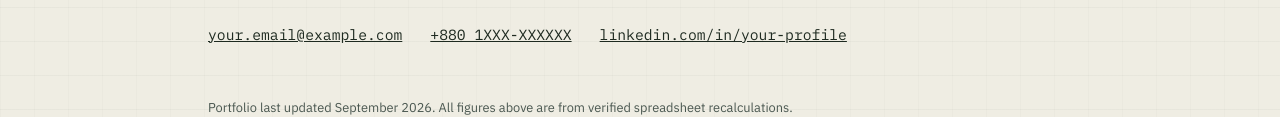
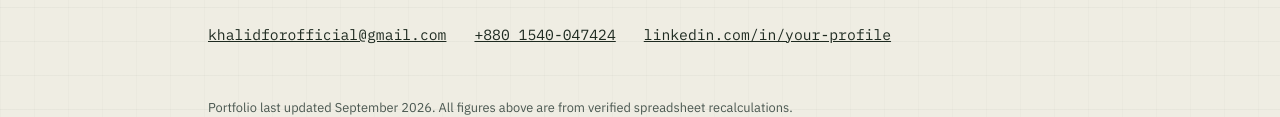
Before and after one commit to IbtisamulHassan/khalidz-portfolio-, a plain HTML site: page index.html in a window 1280 px wide. Shown: the part 5035-5152 px from the top of the page. Drawn offline with Linux system fonts and the light colour scheme.

Commit message:
Update index.html

```diff
--- a/index.html
+++ b/index.html
@@ -505,9 +505,9 @@
     <h2>Let's talk about what you're building.</h2>
     <p>I'm looking for a role where I can keep doing this — turning a messy operational problem into a system people actually use.</p>
     <div class="contact-row">
-      <a href="mailto:your.email@example.com">your.email@example.com</a>
-      <a href="tel:+8801XXXXXXXXX">+880 1XXX-XXXXXX</a>
-      <a href="#">linkedin.com/in/your-profile</a>
+      <a href="mailto:khalidforofficial@gmail.com">khalidforofficial@gmail.com</a>
+      <a href="tel:+8801540047424">+880 1540-047424</a>
+      <a href="https://www.linkedin.com/in/ibtisamul-hassan-khalid-82933a27a/">linkedin.com/in/your-profile</a>
     </div>
     <div class="foot-note">Portfolio last updated September 2026. All figures above are from verified spreadsheet recalculations.</div>
   </div>
```
